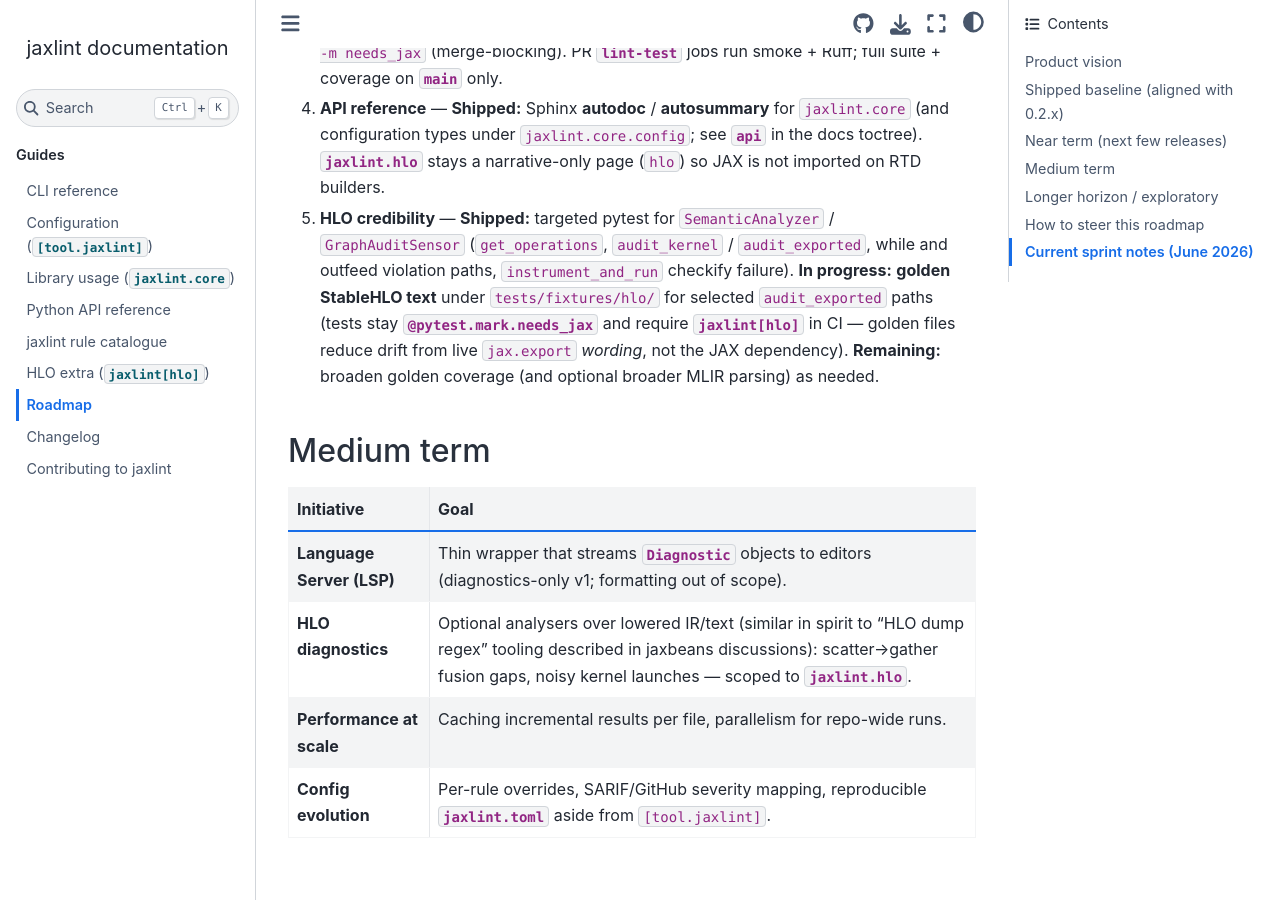
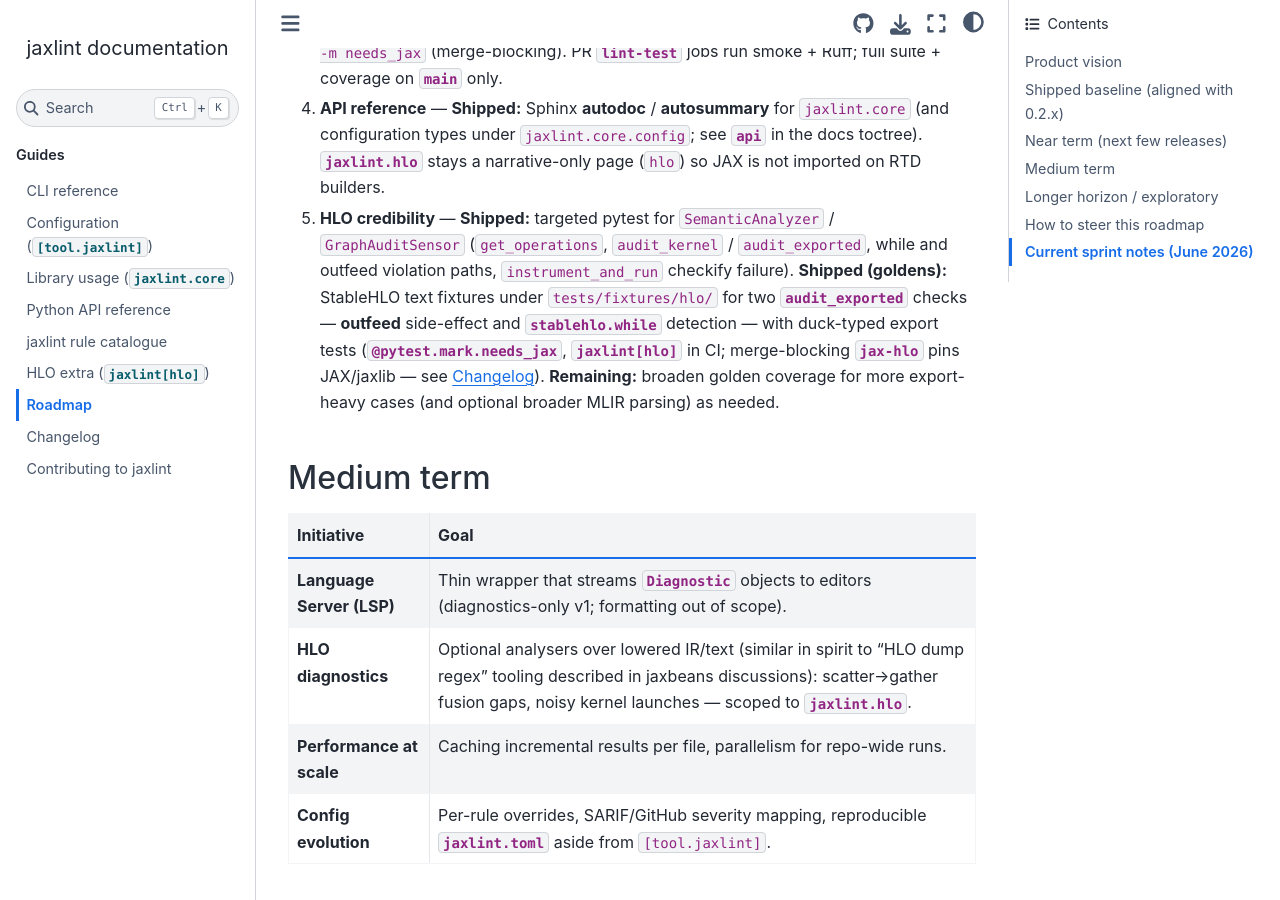
Before and after one commit to maraxen/jaxlint, a Sphinx documentation site: the page built from docs/roadmap.md, in a window 1280 px wide and 900 px high, scrolled down 1566 px. Built offline with Sphinx 7.4.7 and the Sphinx Book theme 1.1.4, drawn with Linux system fonts in a browser that asks for light colours; some of the changed text lies outside the part shown.

Commit message:
docs: sync roadmap and changelog with shipped while golden
Co-authored-by: Cursor <cursoragent@cursor.com>

```diff
--- a/docs/roadmap.md
+++ b/docs/roadmap.md
@@ -29,7 +29,7 @@ Focus: **integrations, ergonomics, and trust** without bloating `jaxlint.core`.
 2. **Hosted docs hygiene** — **`sphinx.fail_on_warning` is already on** in `.readthedocs.yml`. **Remaining:** shrink **`linkcheck_ignore`** in `docs/conf.py` once the canonical RTD/HTML URLs and GitHub targets respond reliably to automated linkcheck (the root Read the Docs URL and GitHub may 404 or rate-limit until the project and links are stable).
 3. **CI parity** — **Shipped:** required **`jax-hlo`** job installs `jaxlint[hlo]` and runs `pytest -m needs_jax` (merge-blocking). PR **`lint-test`** jobs run smoke + Ruff; full suite + coverage on **`main`** only.
 4. **API reference** — **Shipped:** Sphinx **autodoc** / **autosummary** for `jaxlint.core` (and configuration types under `jaxlint.core.config`; see **`api`** in the docs toctree). **`jaxlint.hlo`** stays a narrative-only page (`hlo`) so JAX is not imported on RTD builders.
-5. **HLO credibility** — **Shipped:** targeted pytest for `SemanticAnalyzer` / `GraphAuditSensor` (`get_operations`, `audit_kernel` / `audit_exported`, while and outfeed violation paths, `instrument_and_run` checkify failure). **In progress:** **golden StableHLO text** under `tests/fixtures/hlo/` for selected `audit_exported` paths (tests stay **`@pytest.mark.needs_jax`** and require **`jaxlint[hlo]`** in CI — golden files reduce drift from live `jax.export` *wording*, not the JAX dependency). **Remaining:** broaden golden coverage (and optional broader MLIR parsing) as needed.
+5. **HLO credibility** — **Shipped:** targeted pytest for `SemanticAnalyzer` / `GraphAuditSensor` (`get_operations`, `audit_kernel` / `audit_exported`, while and outfeed violation paths, `instrument_and_run` checkify failure). **Shipped (goldens):** StableHLO text fixtures under `tests/fixtures/hlo/` for two **`audit_exported`** checks — **outfeed** side-effect and **`stablehlo.while`** detection — with duck-typed export tests (**`@pytest.mark.needs_jax`**, **`jaxlint[hlo]`** in CI; merge-blocking **`jax-hlo`** pins JAX/jaxlib — see [Changelog](changelog.md)). **Remaining:** broaden golden coverage for more export-heavy cases (and optional broader MLIR parsing) as needed.
 
 ## Medium term
 
@@ -63,5 +63,6 @@ Open issues or RFC-style PRs that spell out **rule IDs**, **default severity**,
 | **`--format rich`** for `check` / `doc` (`format_rich`, tests, CLI docs) | **Landed** |
 | Trim `linkcheck_ignore` after manual URL verification | **Partial** — `curl -sI` (May 2026): `https://jaxlint.readthedocs.io/` and `https://github.com/jax-ml/jaxlint` both return **404**; ignores kept in `docs/conf.py` with a short comment until those endpoints serve 200. |
 | Pin JAX in `jax-hlo` CI to stabilize golden text | **Done** — pins **`jax==0.10.0`** / **`jaxlib==0.10.0`** after `uv sync --all-groups --extra hlo`. |
+| Golden StableHLO: `stablehlo.while` for `audit_exported` (`while_loop_detected.mlir` + fake export test) | **Done** |
 
 **Previous sprint (May 2026):** Golden StableHLO fixtures + `needs_jax` wiring, changelog + docs index, roadmap / packaging version narrative (see shipped baseline and [Changelog](changelog.md)).
```
Also changed, not shown: docs/changelog.md (+1 -1 lines).
